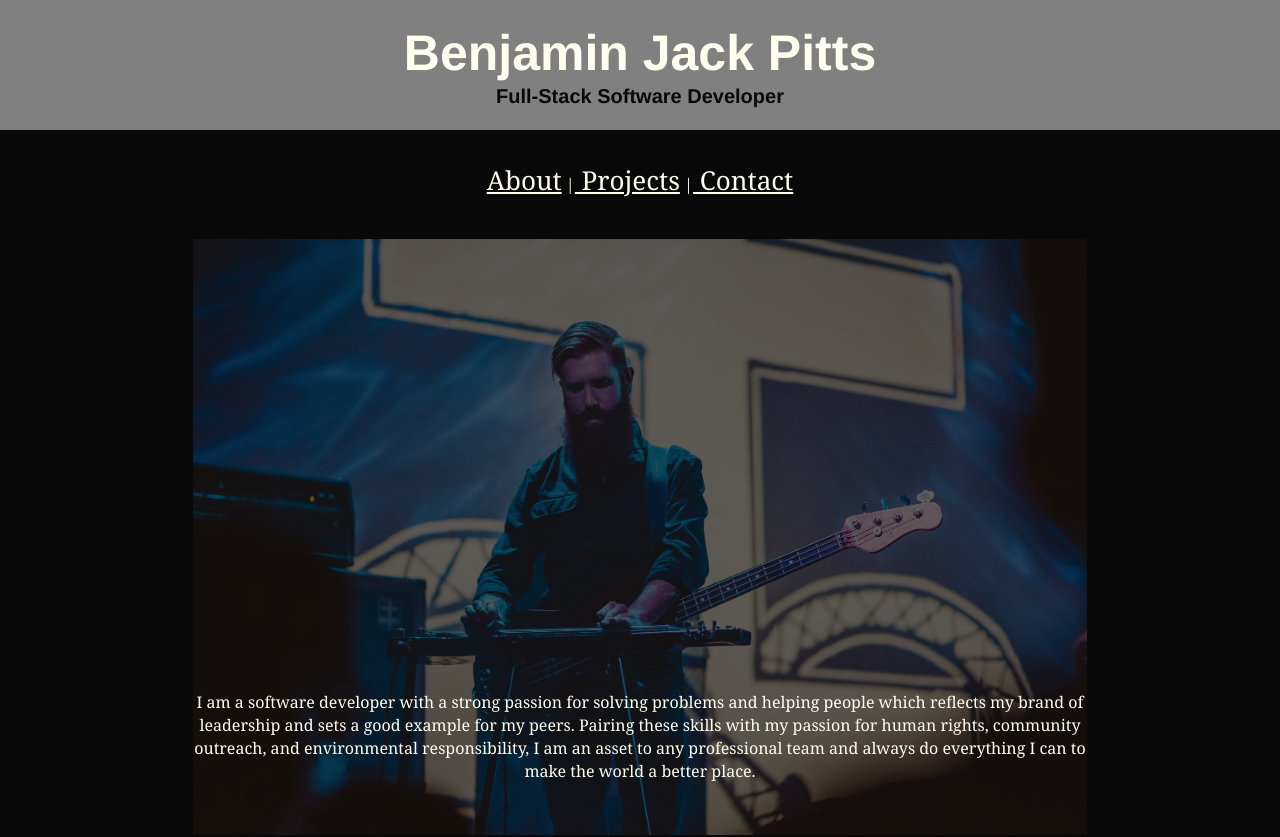
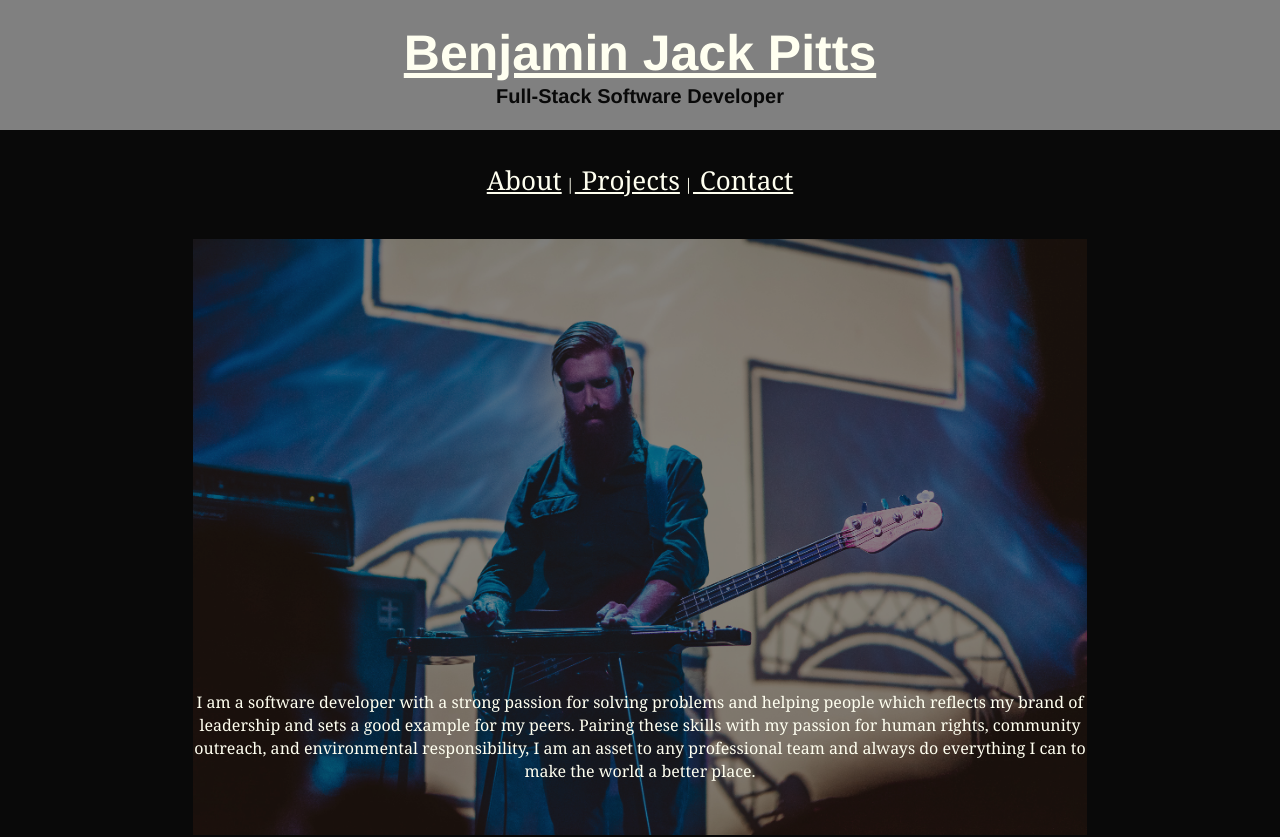
Before and after one commit to BenjaminPitts/gatsby-portfolio, a Gatsby site: page / in a window 1280 px wide. Shown: the top 837 px of the page. Built offline with nearby package versions, Linux system fonts and the light colour scheme; Gatsby itself is replaced by a stand-in of ours; no server answers.

Commit message:
link properties in header

```diff
--- a/src/components/header.js
+++ b/src/components/header.js
@@ -4,6 +4,7 @@ import { Link } from "gatsby"
 import styles from './styles.module.css'
 
 const Header = ({ siteTitle, siteSlogan }) => (
+
   <header
     style={{
       background: `gray`,
@@ -17,9 +18,11 @@ const Header = ({ siteTitle, siteSlogan }) => (
         padding: `1.45rem 1.0875rem`,
       }}
     >
+    <Link to='/'>
       <h1 style={{ margin: `.2rem`, fontSize:`50px` }}>
           {siteTitle}
       </h1>
+      </Link>
       <h3 style={{ margin: `0`, color: `#090909`, fontSize:`20px`, align: `center`}}>
       {siteSlogan}
       </h3>
--- a/src/components/project-links.js
+++ b/src/components/project-links.js
@@ -1,5 +1,5 @@
 import React from 'react'
-import {Link} from 'gatsby'
+
 
 class Links extends React.Component {
   render = () => {
--- a/src/components/styles.module.css
+++ b/src/components/styles.module.css
@@ -49,7 +49,7 @@ textarea:hover {
   background: ivory;
 }
 strong {
-  opacity: .4;
+  opacity: .6;
 }
 img {
   width: 12%;
```
